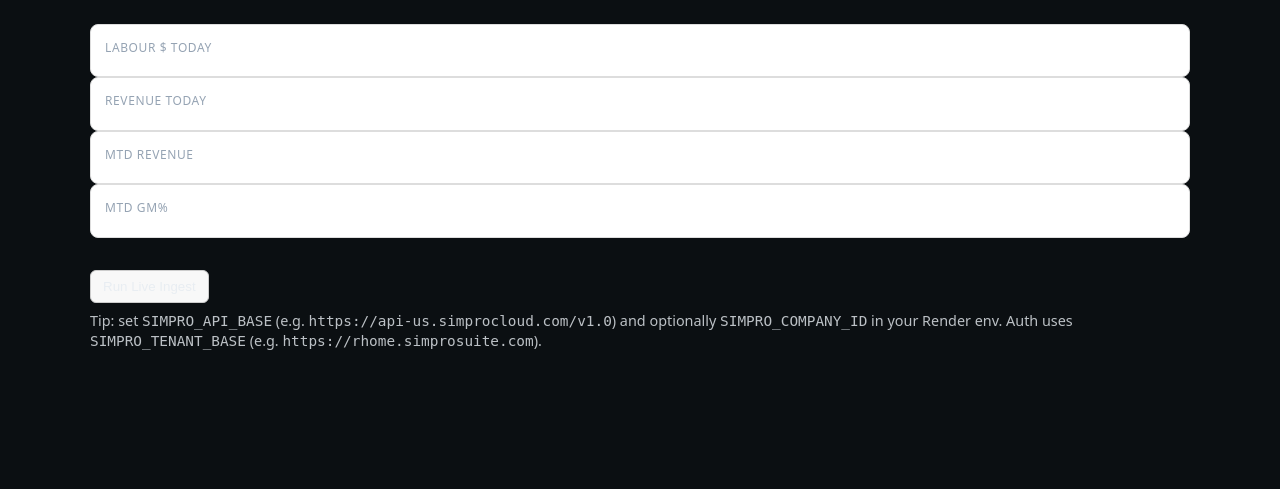
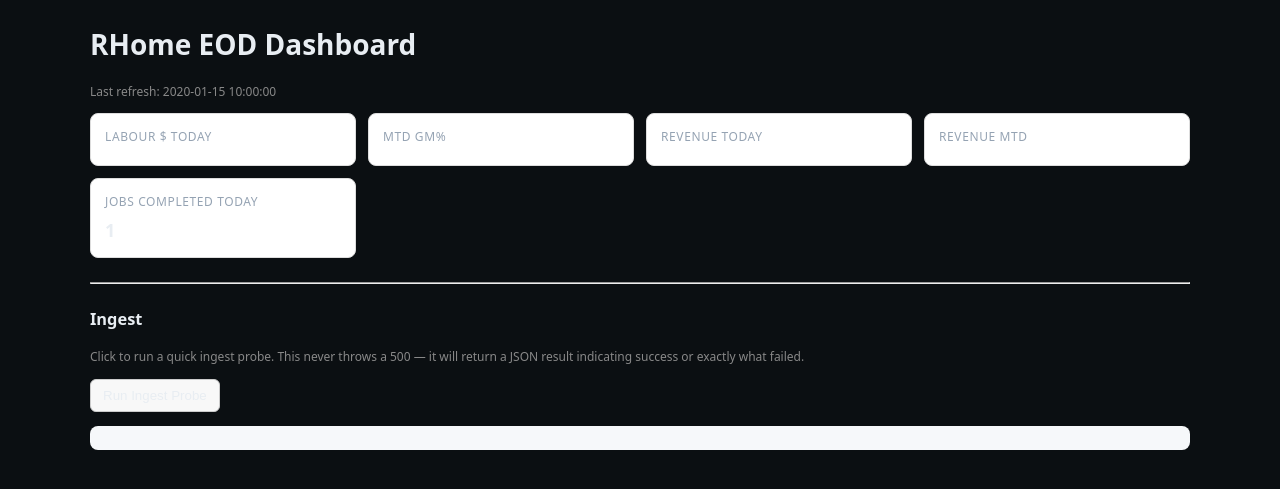
Before and after one commit to timlahey-hue/rhome_eod_webapp, a FastAPI app: template rhome_eod_webapp/app/templates/index.html in a window 1280 px wide. Shown: the top 489 px of the page. Run offline with FastAPI, Linux system fonts and the light colour scheme; the template is opened without the code that fills it: most values are stand-ins (such as "Sample title", 1, 10 or a date in 2020).

Commit message:
Update index.html

```diff
--- a/rhome_eod_webapp/app/templates/index.html
+++ b/rhome_eod_webapp/app/templates/index.html
@@ -1,33 +1,59 @@
 {% extends "base.html" %}
 {% block content %}
 
-<div class="cards">
+<h1>RHome EOD Dashboard</h1>
+<p class="muted">Last refresh: {{ now }}</p>
+
+<div class="grid">
   <div class="card">
     <div class="label">Labour $ Today</div>
-    <div class="value">{{ fmt_currency(totals.get('labour_cost_today')) }}</div>
+    <div class="value">{{ fmt_currency(totals.get('labour_cost_today', 0)) }}</div>
   </div>
-  <div class="card">
-    <div class="label">Revenue Today</div>
-    <div class="value">{{ fmt_currency(totals.get('revenue_today')) }}</div>
-  </div>
-  <div class="card">
-    <div class="label">MTD Revenue</div>
-    <div class="value">{{ fmt_currency(totals.get('mtd_revenue')) }}</div>
-  </div>
+
   <div class="card">
     <div class="label">MTD GM%</div>
     <div class="value">{{ fmt_pct(totals.get('mtd_gm_pct')) }}</div>
   </div>
+
+  <div class="card">
+    <div class="label">Revenue Today</div>
+    <div class="value">{{ fmt_currency(totals.get('revenue_today', 0)) }}</div>
+  </div>
+
+  <div class="card">
+    <div class="label">Revenue MTD</div>
+    <div class="value">{{ fmt_currency(totals.get('revenue_mtd', 0)) }}</div>
+  </div>
+
+  <div class="card">
+    <div class="label">Jobs Completed Today</div>
+    <div class="value">{{ fmt_num(totals.get('jobs_completed_today', 0)) }}</div>
+  </div>
 </div>
 
-<section style="margin-top: 2rem;">
-  <form method="post" action="/ingest/live">
-    <button type="submit">Run Live Ingest</button>
-  </form>
-  <p style="margin-top: .5rem; font-size: .9rem; opacity:.8;">
-    Tip: set <code>SIMPRO_API_BASE</code> (e.g. <code>https://api-us.simprocloud.com/v1.0</code>) and optionally
-    <code>SIMPRO_COMPANY_ID</code> in your Render env. Auth uses <code>SIMPRO_TENANT_BASE</code> (e.g. <code>https://rhome.simprosuite.com</code>).
-  </p>
-</section>
+<hr style="margin:24px 0;" />
+
+<h3>Ingest</h3>
+<p class="muted">Click to run a quick ingest probe. This never throws a 500 — it will return a JSON result indicating success or exactly what failed.</p>
+<p>
+  <button id="runIngest">Run Ingest Probe</button>
+</p>
+<pre id="ingestOut"></pre>
+
+<script>
+const btn = document.getElementById('runIngest');
+const out = document.getElementById('ingestOut');
+
+btn?.addEventListener('click', async () => {
+  out.textContent = 'Running...';
+  try {
+    const res = await fetch('/ingest/live', { method: 'POST' });
+    const data = await res.json();
+    out.textContent = JSON.stringify(data, null, 2);
+  } catch (e) {
+    out.textContent = 'Request failed: ' + e;
+  }
+});
+</script>
 
 {% endblock %}
```
